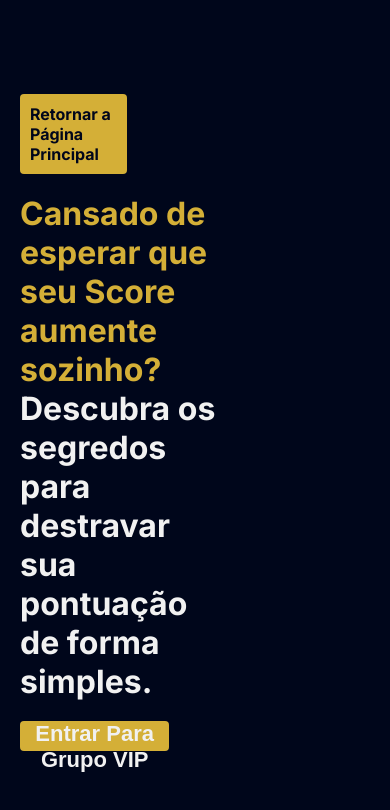
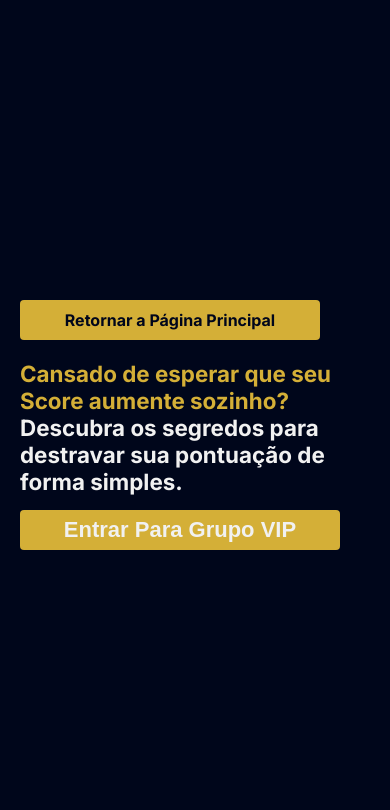
Before and after one commit to Insert-Desenvolvimento/site-clearname, a Next.js app: page /ebook in a window 390 px wide. Shown: the top 810 px of the page. Built offline with nearby package versions, Linux system fonts and the light colour scheme.

Commit message:
feat: adjusts elements

```diff
--- a/src/app/analitic/analitic.scss
+++ b/src/app/analitic/analitic.scss
@@ -17,12 +17,17 @@
     @media (max-width: 1000px) {
         justify-content: center;
         align-items: center;
+        margin: 0;
     }
     >div{
         width: 50%;
     }
     .containerRight{
         width: 70%;
+        @media (max-width: 1000px) {
+            width: 100%;
+            margin: 10px;
+        }
         form{
             width: 100%;
             gap: 7px;
@@ -41,7 +46,7 @@
                     border-radius: 4px;
                     border: none;
                     padding: 10px;
-                    min-width: 300px;
+                    min-width: 150px;
                 }
             }
             button{
--- a/src/app/components/ebookComponent/ebook.scss
+++ b/src/app/components/ebookComponent/ebook.scss
@@ -16,7 +16,7 @@
   }
 
   .imgEbookContainer{
-    border-radius: 50%;
+    border-radius: 10%;
     width: 100%;
     max-width: 500px;
     max-height: 500px;
--- a/src/app/components/formComponent/index.tsx
+++ b/src/app/components/formComponent/index.tsx
@@ -56,7 +56,7 @@ const generateWhatsAppMessage = (values: FormValues) => {
 
 const handleSubmit = (values: FormValues, { setSubmitting, resetForm }: { setSubmitting: (isSubmitting: boolean) => void, resetForm: () => void }) => {
     const message = generateWhatsAppMessage(values);
-    const phoneNumber = '553299986585'; // Substitua pelo número de telefone destinatário
+    const phoneNumber = '553299986585';
     const whatsappUrl = `https://wa.me/${phoneNumber}?text=${encodeURIComponent(message)}`;
 
     setTimeout(() => {
--- a/src/app/components/group/group.scss
+++ b/src/app/components/group/group.scss
@@ -41,6 +41,9 @@
       border-radius: 50%;
       min-width: 200px;
       min-height: 200px;
+      @media (max-width:568px) {
+        max-height:309px;
+      }
     }
   }
 
--- a/src/app/components/group/index.tsx
+++ b/src/app/components/group/index.tsx
@@ -65,7 +65,7 @@ export default function Group() {
         });
       };
 
-      const interval = setInterval(incrementCounts, 5); // Ajuste o intervalo para controlar a velocidade
+      const interval = setInterval(incrementCounts, 30);
       return () => clearInterval(interval);
     }
   }, [isVisible]);
--- a/src/app/ebook/ebook.scss
+++ b/src/app/ebook/ebook.scss
@@ -22,6 +22,9 @@
     font-weight: bold;
     color: rgba(0, 6, 27);
     cursor: pointer;
+    @media (max-width: 1000px) {
+        max-width: 300px;
+    }
 }
 
 .contentBannerEbook{
@@ -37,17 +40,18 @@
         display: flex;
         align-items: center;
         justify-content: center;
+
     }
-    div{
-        width: 50%;
-    }
-    .textLeft{
+    .textLeftEbook{
         display: flex;
         flex-direction: column;
         gap: 20px;
         width: 70%;
         @media (max-width: 1000px) {
             width: 100%;
+            h1{
+                font-size: 1.4rem;
+            }
         }
     }
     img{
@@ -72,12 +76,17 @@
         width: 100%;
         align-items: center;
 
+
         button{
             width: 70%;
             cursor: pointer;
             font-weight: bold;
             color: #f1f1f1;
             font-size: 22px;
+            @media (max-width: 1000px) {
+                width: 100%;
+                height: 40px;
+            }
         }
         >img{
             width: 50px;
--- a/src/app/ebook/page.tsx
+++ b/src/app/ebook/page.tsx
@@ -15,7 +15,7 @@ export default function Ebook() {
     <div className="container">
       <main>
         <div className="contentBannerEbook">
-          <div className="textLeft">
+          <div className="textLeftEbook">
             <div className="btnReturn" onClick={() => redirect("/")}>Retornar a Página Principal</div>
             <h1>
               <span className="textOverlay">
```
Also changed, not shown: src/app/components/banner/banner.scss (+20 -7 lines).
